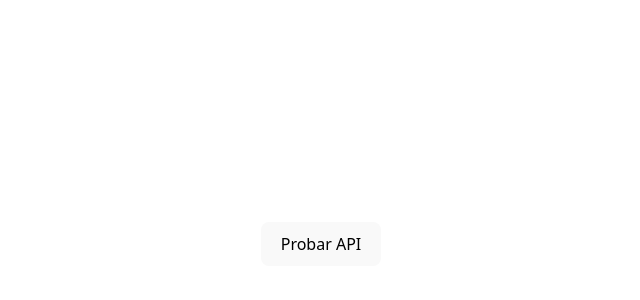
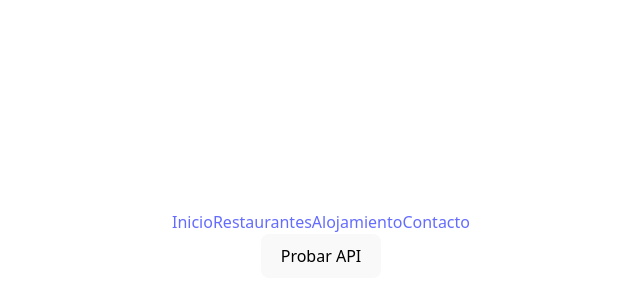
Before and after one commit to DavidForero22/Eat-Rest, a React (Vite) app: page / in a window 1280 px wide. Shown: the part 156-456 px from the top of the page, without its empty margins (319-959 px from the left). Built offline with nearby package versions, Linux system fonts and the light colour scheme.

Commit message:
Created header.jsx
- Created header.jsx (pending for polishing)

```diff
--- a/src/App.jsx
+++ b/src/App.jsx
@@ -4,11 +4,13 @@ import viteLogo from '/vite.svg'
 import './App.css'
 
 import {testApi as APIConnector}  from "./modules/ApiConnector.jsx";
+import Header from  "./modules/header.jsx";
 
 function App() {
 
   return (
     <>
+      <Header/>
       <APIConnector/>
     </>
   )
--- /dev/null
+++ b/src/modules/header.jsx
@@ -0,0 +1,15 @@
+const Header = () => {
+
+    return (
+        <div id="header">
+            <a href="" title="Volver al inicio">Inicio</a>
+            <a href="" title="Ver más restaurantes">Restaurantes</a>
+            <a href="" title="Ver más alojamientos">Alojamiento</a>
+            <a href="" title="Contacta con nosotros">Contacto</a>
+
+        </div>
+
+    )
+}
+
+export default Header;
```
